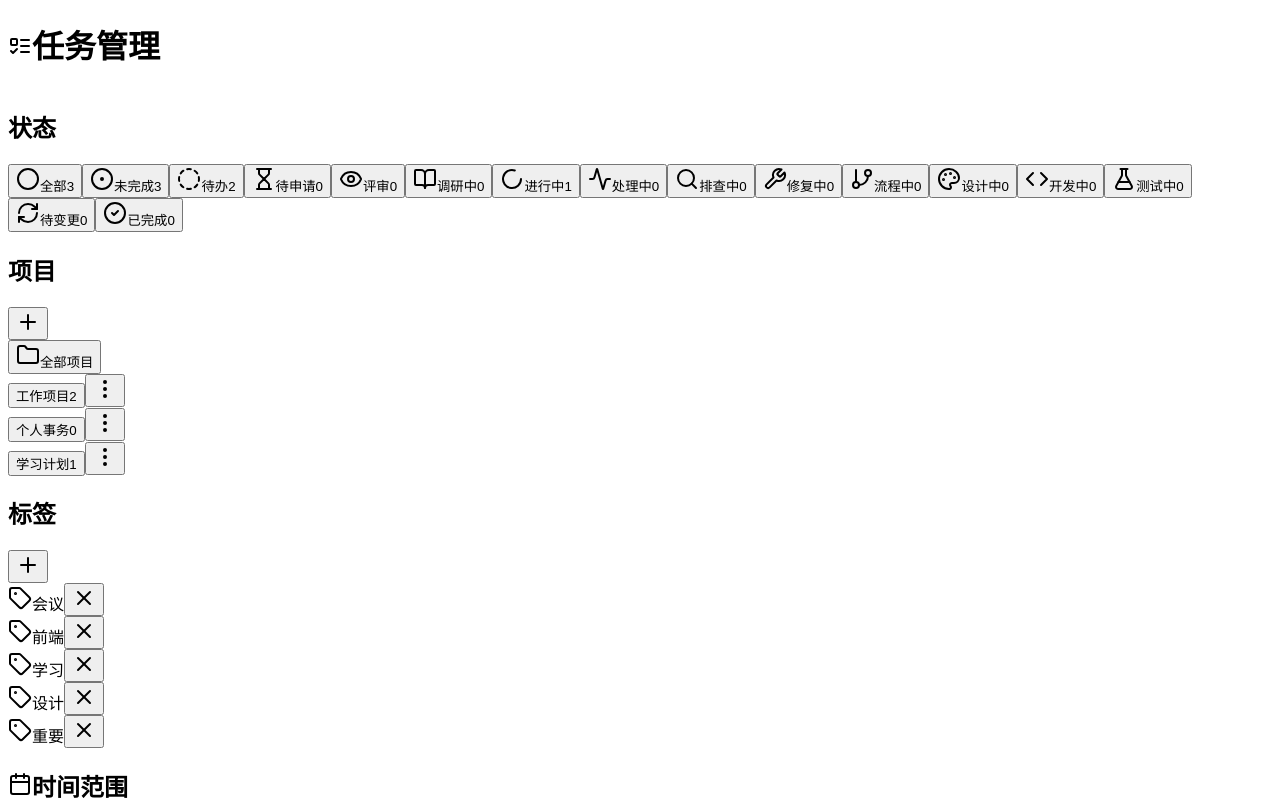
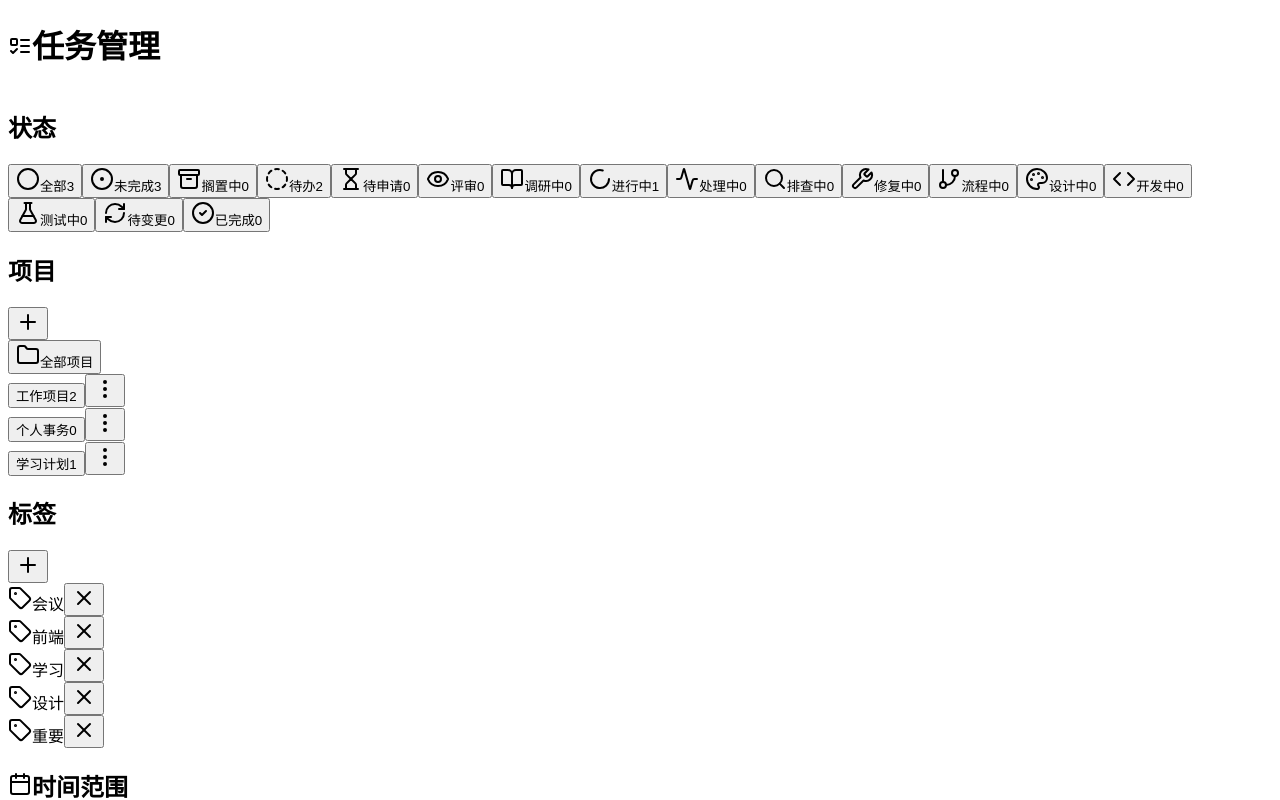
Before and after one commit to hbq969/task-management-dashboard, a React (Vite) app: page / in a window 1280 px wide. Shown: the top 800 px of the page. Built offline with nearby package versions, Linux system fonts and the light colour scheme; the HTML template or start-up script is replaced by a standard one.

Commit message:
v1.0.9: 新增「搁置中」任务状态

```diff
--- a/package.json
+++ b/package.json
@@ -1,7 +1,7 @@
 {
   "name": "task-management-dashboard",
   "private": true,
-  "version": "1.0.8",
+  "version": "1.0.9",
   "type": "module",
   "scripts": {
     "dev": "vite",
--- a/src/app/components/Sidebar.tsx
+++ b/src/app/components/Sidebar.tsx
@@ -57,6 +57,7 @@ import {
   RefreshCw,
   CircleDot,
   CircleDashed,
+  Archive,
 } from 'lucide-react';
 import { format } from 'date-fns';
 import { zhCN } from 'date-fns/locale';
@@ -66,6 +67,7 @@ import { ProjectDialog } from './ProjectDialog';
 
 // 状态图标映射
 const statusIcons: Record<TaskStatus, React.ElementType> = {
+  shelved: Archive,
   todo: CircleDashed,
   'pending-apply': Hourglass,
   review: Eye,
@@ -84,6 +86,7 @@ const statusIcons: Record<TaskStatus, React.ElementType> = {
 
 // 状态图标颜色映射
 const statusIconColors: Record<TaskStatus, string> = {
+  shelved: 'text-slate-400',
   todo: 'text-slate-400',
   'pending-apply': 'text-slate-400',
   review: 'text-blue-500',
--- a/src/app/constants/taskLabels.ts
+++ b/src/app/constants/taskLabels.ts
@@ -6,6 +6,7 @@ export const priorityColors = {
 } as const;
 
 export const statusColors = {
+  shelved: 'outline',
   todo: 'outline',
   'pending-apply': 'outline',
   review: 'secondary',
@@ -30,6 +31,7 @@ export const priorityLabels = {
 };
 
 export const statusLabels = {
+  shelved: '搁置中',
   todo: '待办',
   'pending-apply': '待申请',
   review: '评审',
--- a/src/app/context/TaskContext.tsx
+++ b/src/app/context/TaskContext.tsx
@@ -638,6 +638,7 @@ export function TaskProvider({ children }: { children: React.ReactNode }) {
 
       // 状态排序顺序（按显示顺序）
       const statusOrderList: TaskStatus[] = [
+        'shelved',
         'todo', 'pending-apply', 'review', 'researching', 'in-progress', 'processing',
         'investigating', 'fixing', 'in-flow', 'designing', 'developing',
         'testing', 'pending-change', 'completed'
--- a/src/app/types/task.ts
+++ b/src/app/types/task.ts
@@ -1,5 +1,5 @@
 export type Priority = 'urgent' | 'high' | 'medium' | 'low';
-export type TaskStatus =
+export type TaskStatus = 'shelved'
   | 'todo'
   | 'pending-apply'
   | 'review'
```
